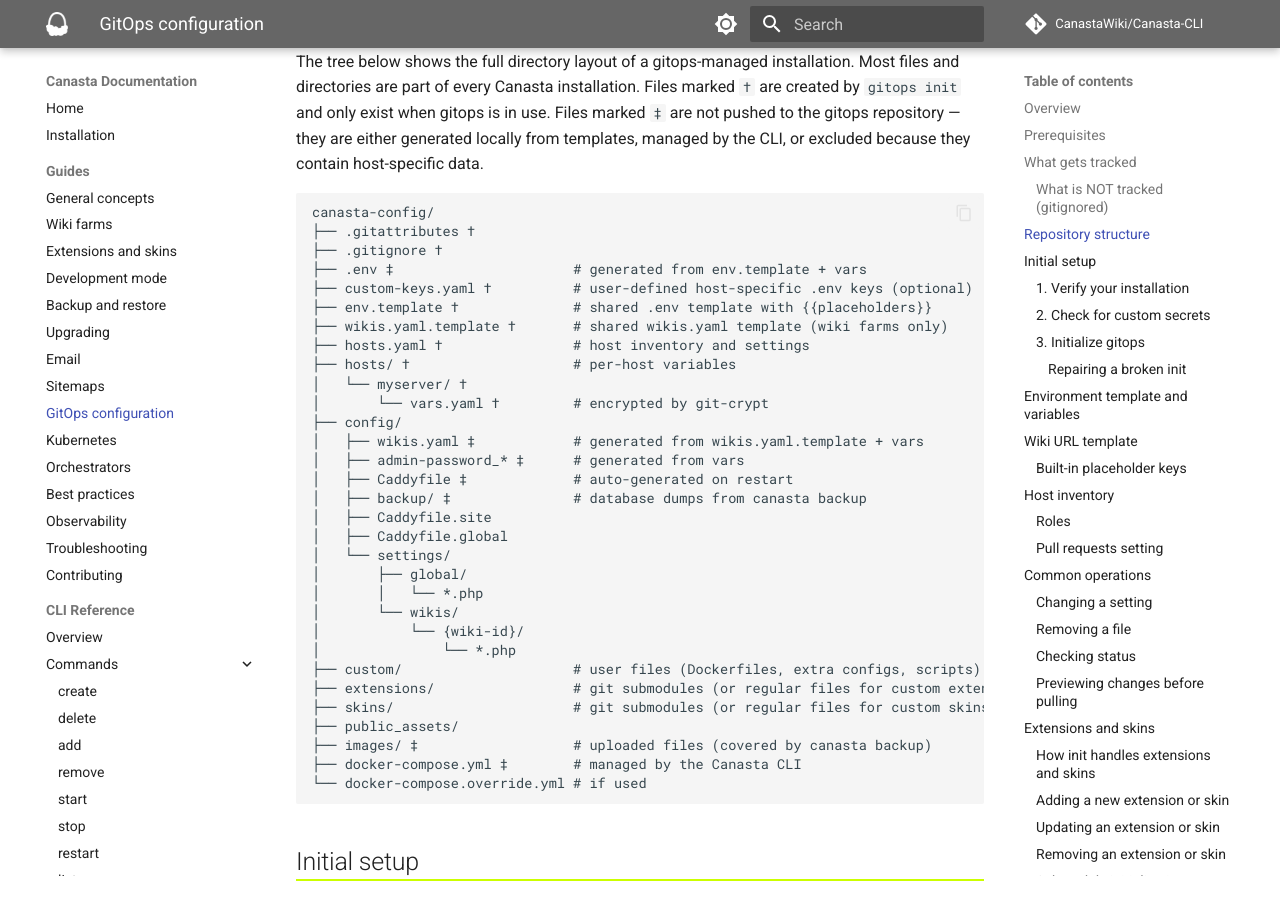
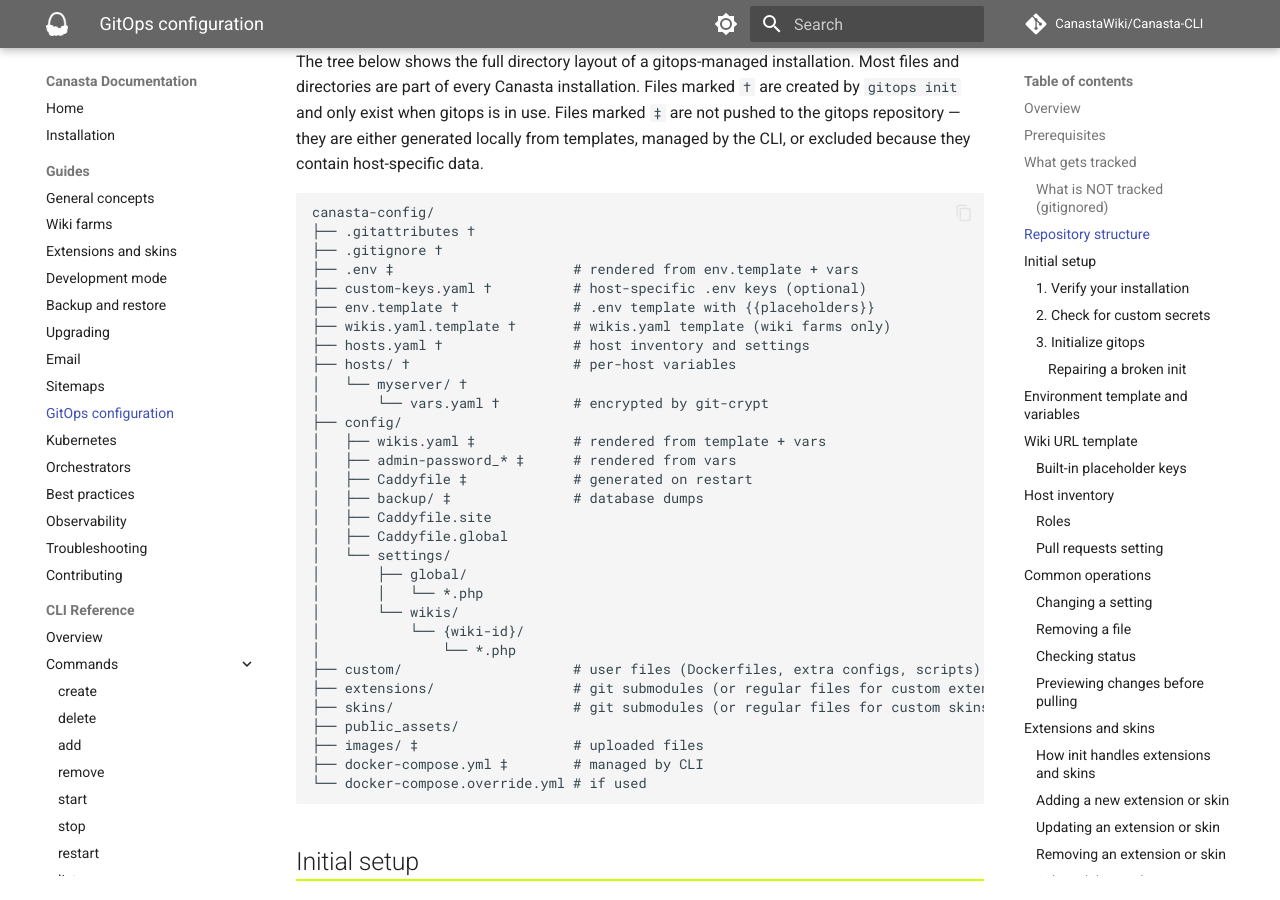
Before and after one commit to CanastaWiki/Canasta-CLI, an MkDocs documentation site: the page built from docs/guide/gitops.md, in a window 1280 px wide and 900 px high, scrolled down 1860 px. Built offline with MkDocs 1.6.1 and Material for MkDocs 9.7.7, drawn with Linux system fonts in a browser that asks for light colours; comment, search, counter and statistics services are not loaded.

Commit message:
Shorten inline comments in repo structure tree (#646)

````diff
--- a/docs/guide/gitops.md
+++ b/docs/guide/gitops.md
@@ -55,19 +55,19 @@
 canasta-config/
 ├── .gitattributes †
 ├── .gitignore †
-├── .env ‡                      # generated from env.template + vars
-├── custom-keys.yaml †          # user-defined host-specific .env keys (optional)
-├── env.template †              # shared .env template with {{placeholders}}
-├── wikis.yaml.template †       # shared wikis.yaml template (wiki farms only)
+├── .env ‡                      # rendered from env.template + vars
+├── custom-keys.yaml †          # host-specific .env keys (optional)
+├── env.template †              # .env template with {{placeholders}}
+├── wikis.yaml.template †       # wikis.yaml template (wiki farms only)
 ├── hosts.yaml †                # host inventory and settings
 ├── hosts/ †                    # per-host variables
 │   └── myserver/ †
 │       └── vars.yaml †         # encrypted by git-crypt
 ├── config/
-│   ├── wikis.yaml ‡            # generated from wikis.yaml.template + vars
-│   ├── admin-password_* ‡      # generated from vars
-│   ├── Caddyfile ‡             # auto-generated on restart
-│   ├── backup/ ‡               # database dumps from canasta backup
+│   ├── wikis.yaml ‡            # rendered from template + vars
+│   ├── admin-password_* ‡      # rendered from vars
+│   ├── Caddyfile ‡             # generated on restart
+│   ├── backup/ ‡               # database dumps
 │   ├── Caddyfile.site
 │   ├── Caddyfile.global
 │   └── settings/
@@ -80,8 +80,8 @@
 ├── extensions/                 # git submodules (or regular files for custom extensions)
 ├── skins/                      # git submodules (or regular files for custom skins)
 ├── public_assets/
-├── images/ ‡                   # uploaded files (covered by canasta backup)
-├── docker-compose.yml ‡        # managed by the Canasta CLI
+├── images/ ‡                   # uploaded files
+├── docker-compose.yml ‡        # managed by CLI
 └── docker-compose.override.yml # if used
 ```
 
````
